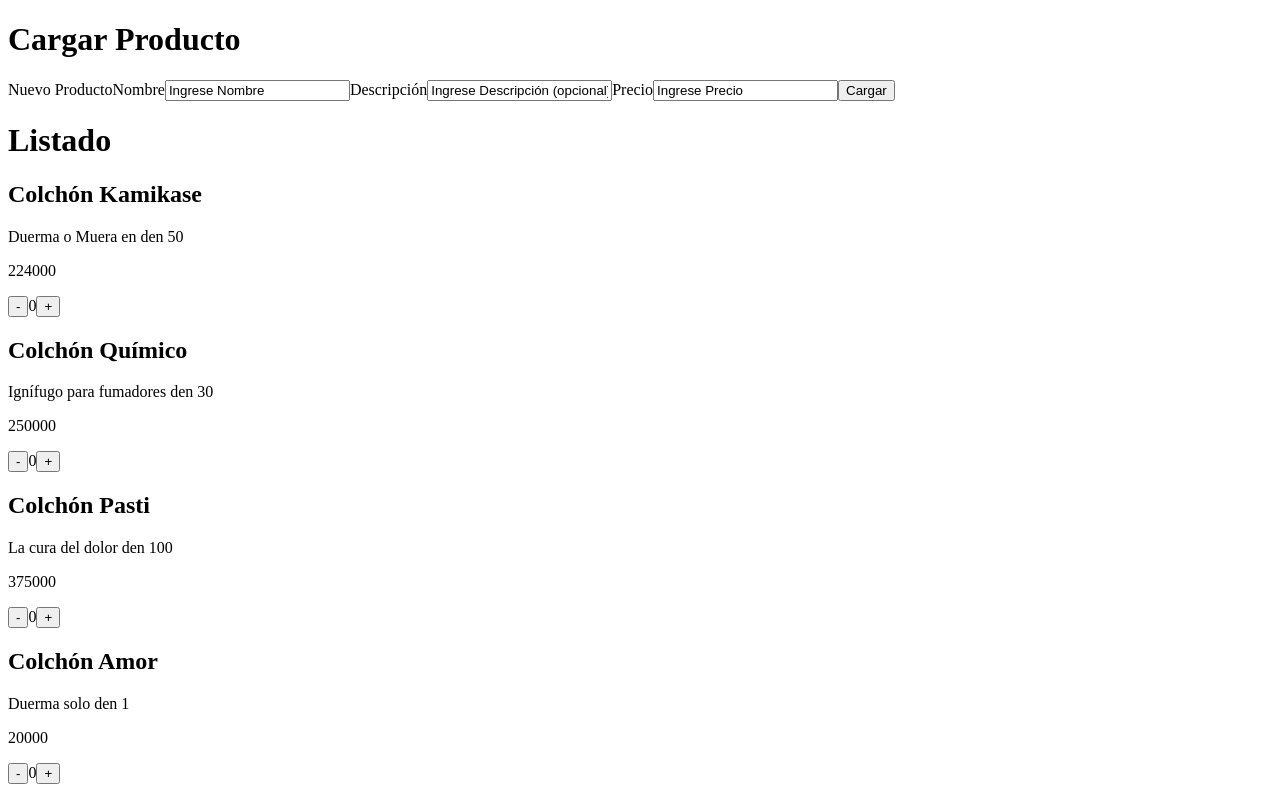
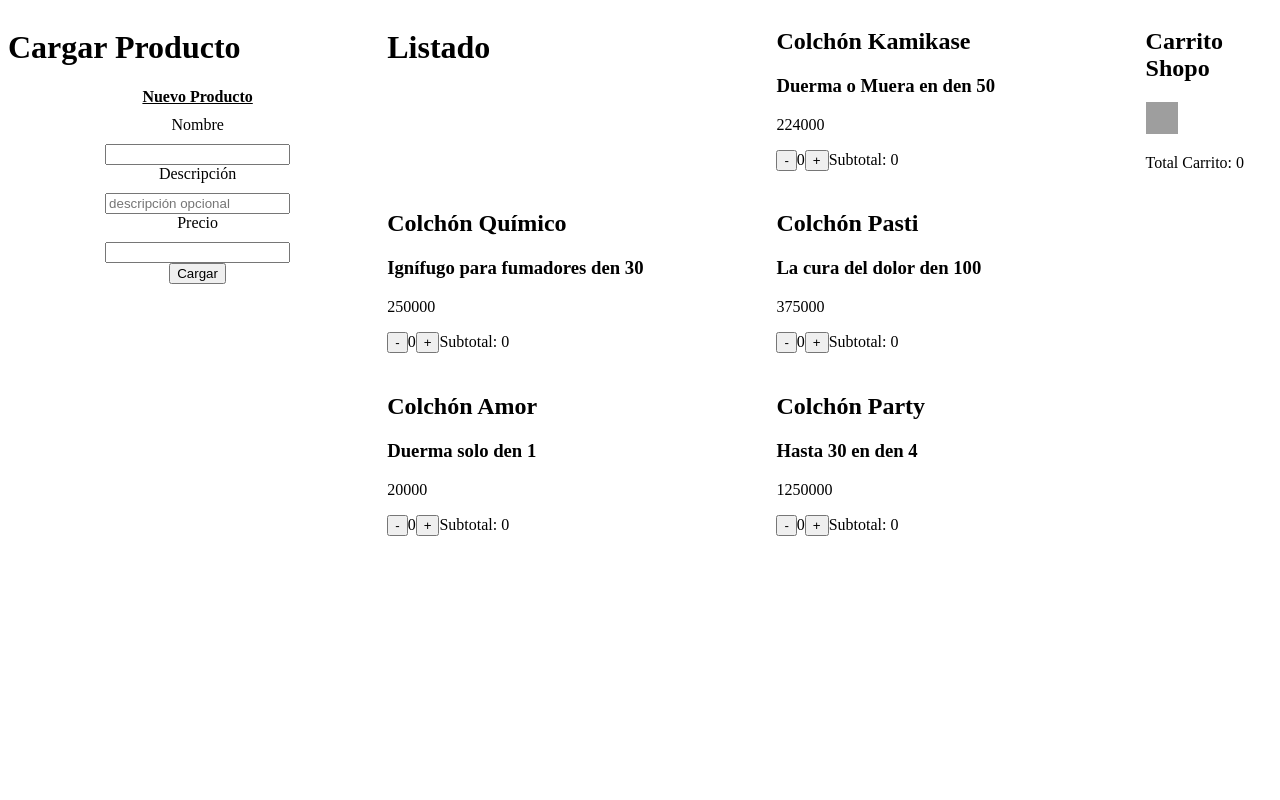
Before and after one commit to LucasEscribe/CarritoShopa, a React (Vite) app in the folder carritoShopa/: page / in a window 1280 px wide. Shown: the top 800 px of the page. Built offline with nearby package versions, Linux system fonts and the light colour scheme; grey boxes are pictures that could not be loaded.

Commit message:
Css comenzado

```diff
--- a/carritoShopa/src/app/components/Cart/Total.tsx
+++ b/carritoShopa/src/app/components/Cart/Total.tsx
@@ -1,4 +1,4 @@
-import styles from "../Product/product.module.css";
+import styles from "./total.module.css";
 
 type ShopoProps = {
   totalPrice: number;
@@ -6,9 +6,9 @@ type ShopoProps = {
 
 function Total(props: ShopoProps) {
   return (
-    <div className={styles.load}>
+    <div className={styles.total}>
       <img src="/src/app/assets/img/ico_carrito.ico" alt="icocno_carrito" width={32} height={32} />
-      <p>{props.totalPrice}</p>
+      <p>Total Carrito: {props.totalPrice}</p>
     </div>
   );
 }
--- /dev/null
+++ b/carritoShopa/src/app/components/Cart/total.module.css
@@ -0,0 +1,3 @@
+.total {
+    padding: auto;
+}
--- a/carritoShopa/src/app/components/Product/LoadProduct.tsx
+++ b/carritoShopa/src/app/components/Product/LoadProduct.tsx
@@ -1,31 +1,89 @@
 import styles from "./product.module.css";
 import { useState } from "react";
 
-function LoadProduct() {
-  const [newName, setNewName] = useState("Ingrese Nombre");
-  const [newDescription, setNewDescription] = useState("Ingrese Descripción (opcional)");
-  const [newPrice, setNewPrice] = useState("Ingrese Precio");
+type Product = {
+  id: number;
+  name: string;
+  description: string;
+  price: number;
+};
+
+type LoadProductProps = {
+  products: Product[];
+  setProducts: React.Dispatch<React.SetStateAction<Product[]>>;
+};
+
+function LoadProduct(props: LoadProductProps) {
+  const [newName, setNewName] = useState("");
+  const [newDescription, setNewDescription] = useState("");
+  const [newPrice, setNewPrice] = useState("");
 
   const handleClick = () => {
-    setNewName("");
-    setNewDescription("");
-    setNewPrice("");
+    if (newName === "" || newPrice === "") {
+      alert("Por favor, ingrese el nombre y el precio del producto.");
+      return;
+    }
+
+    const parsedPrice = parseFloat(newPrice);
+    if (isNaN(parsedPrice)) {
+      alert("El precio debe ser un número válido.");
+      return;
+    }
+
+    const lastProductId = props.products[props.products.length - 1]?.id || 1000;
+    const newProductId = lastProductId + 1;
+    const newProduct: Product = {
+      id: newProductId,
+      name: newName,
+      description: newDescription || "",
+      price: parsedPrice,
+    };
+
+    props.setProducts([...props.products, newProduct]);
   };
+
 
   return (
     <div className={styles.load}>
       <label htmlFor="new_product">Nuevo Producto</label>
 
-      <label htmlFor="name" className={styles.inputLabel}>Nombre</label>
-      <input type="text" name="product_name" id="name" value={newName} onClick={handleClick} onChange={(event) => setNewName(event.target.value)} />
+      <label htmlFor="name" className={styles.inputLabel}>
+        Nombre
+      </label>
+      <input
+        type="text"
+        name="product_name"
+        id="name"
+        value={newName}
+        onChange={(event) => setNewName(event.target.value)}
+      />
 
-      <label htmlFor="description" className={styles.inputLabel}>Descripción</label>
-      <input type="text" name="product_description" id="description" value={newDescription} onClick={handleClick} onChange={(event) => setNewDescription(event.target.value)} />
+      <label htmlFor="description" className={styles.inputLabel}>
+        Descripción
+      </label>
+      <input
+        type="text"
+        name="product_description"
+        placeholder="descripción opcional"
+        id="description"
+        value={newDescription}
+        onChange={(event) => setNewDescription(event.target.value)}
+      />
 
-      <label htmlFor="price" className={styles.inputLabel}>Precio</label>
-      <input type="text" name="product_price" id="price" value={newPrice} onClick={handleClick} onChange={(event) => setNewPrice(event.target.value)} />
+      <label htmlFor="price" className={styles.inputLabel}>
+        Precio
+      </label>
+      <input
+        type="text"
+        name="product_price"
+        id="price"
+        value={newPrice}
+        onChange={(event) => setNewPrice(event.target.value)}
+      />
 
-      <button type="submit">Cargar</button>
+      <button type="submit" onClick={handleClick}>
+        Cargar
+      </button>
     </div>
   );
 }
--- a/carritoShopa/src/app/components/Product/Product.tsx
+++ b/carritoShopa/src/app/components/Product/Product.tsx
@@ -1,48 +1,43 @@
-import styles from "./Product.module.css";
+import styles from "./product.module.css";
+
 import { useState } from "react";
 
 type ProductProps = {
-  id: string;
+  id: number;
   name: string;
   description: string;
-  price: string | number;
+  price: number;
   updateTotal: (subtotal: number) => void;
+  removeItem: (subtotal: number) => void;
 };
 
 function Product(props: ProductProps) {
   const [quantity, setQuantity] = useState(0);
 
   const handleAddUnit = () => {
-    setQuantity(quantity + 1);
-    calculateSubtotal(quantity + 1);
+    setQuantity((quantity) => quantity + 1);
+    const subtotal = quantity * props.price;
+    props.updateTotal(subtotal);
   };
 
   const handleRemoveUnit = () => {
     if (quantity > 0) {
-      setQuantity(quantity - 1);
-      calculateSubtotal(quantity - 1);
+      setQuantity((quantity) => quantity - 1);
+      const subtotal = props.price;
+      props.removeItem(subtotal);
     }
   };
 
-  const calculateSubtotal = (newQuantity: number) => {
-    const subtotal = newQuantity * Number(props.price);
-    props.updateTotal(subtotal);
-  };
-
   return (
-    <div className={styles.product}>
-      <h2 className={styles.name}>{props.name}</h2>
-      <p className={styles.description}>{props.description}</p>
-      <p className={styles.price}>{props.price}</p>
-
-      <div className={styles.unitContainer}>
-        <button className={styles.unitButton} onClick={handleRemoveUnit}>
-          -
-        </button>
-        <span className={styles.quantity}>{quantity}</span>
-        <button className={styles.unitButton} onClick={handleAddUnit}>
-          +
-        </button>
+    <div className={styles.product_container}>
+      <h2>{props.name}</h2>
+      <h3>{props.description}</h3>
+      <p>{props.price}</p>
+      <div>
+        <button onClick={handleRemoveUnit}>-</button>
+        <span>{quantity}</span>
+        <button onClick={handleAddUnit}>+</button>
+        <span>Subtotal: {quantity * props.price}</span>
       </div>
     </div>
   );
--- a/carritoShopa/src/app/components/Product/product.module.css
+++ b/carritoShopa/src/app/components/Product/product.module.css
@@ -1,7 +1,21 @@
-.product{
+.product_container{
     padding: auto;
 }
 
 .load {
-    padding: auto;
+    display: flex;
+    flex-direction: column;
+    height: 100%;
+    justify-content: center;
+    align-items: center;
+    margin: 20px;
 }
+
+.load label {
+    margin-bottom: 10px;
+}
+
+.load label[for="new_product"] {
+    font-weight: bold;
+    text-decoration: underline;
+  }
--- a/carritoShopa/src/app/screens/Home/index.tsx
+++ b/carritoShopa/src/app/screens/Home/index.tsx
@@ -1,65 +1,80 @@
-import { useState } from "react";
-import "../../../global.css";
-
 import Product from "../../components/Product/Product.tsx";
 import LoadProduct from "../../components/Product/LoadProduct.tsx";
 import Total from "../../components/Cart/Total.tsx";
 
+import "./style.modules.css";
+
+import { useState } from "react";
+
+
 function App() {
   const [totalPrice, setTotalPrice] = useState(0);
+  const [products, setProducts] = useState([
+    {
+      id: Date.now().toString(),
+      name: "Colchón Kamikase",
+      description: "Duerma o Muera en den 50",
+      price: 224000,
+    },
+    {
+      id: Date.now().toString(),
+      name: "Colchón Químico",
+      description: "Ignífugo para fumadores den 30",
+      price: 250000,
+    },
+    {
+      id: Date.now().toString(),
+      name: "Colchón Pasti",
+      description: "La cura del dolor den 100",
+      price: 375000,
+    },
+    {
+      id: Date.now().toString(),
+      name: "Colchón Amor",
+      description: "Duerma solo den 1",
+      price: 20000,
+    },
+    {
+      id: Date.now().toString(),
+      name: "Colchón Party",
+      description: "Hasta 30 en den 4",
+      price: 1250000,
+    },
+  ]);
 
   const updateTotal = (subtotal: number) => {
-    setTotalPrice(totalPrice + subtotal);
+    setTotalPrice((prevTotalPrice) => prevTotalPrice + subtotal);
+  };
+
+  const removeItem = (subtotal: number) => {
+    setTotalPrice((prevTotalPrice) => prevTotalPrice - subtotal);
   };
 
   return (
     <main>
       <div className="side_left">
         <h1 className="title_left">Cargar Producto</h1>
-        <LoadProduct />
+        <LoadProduct products={products} setProducts={setProducts} />
       </div>
+
 
       <div className="center">
         <h1 className="title_center">Listado</h1>
-        <Product
-          id="1001"
-          name="Colchón Kamikase"
-          description="Duerma o Muera en den 50"
-          price={224000}
-          updateTotal={updateTotal}
-        />
-        <Product
-          id="1002"
-          name="Colchón Químico"
-          description="Ignífugo para fumadores den 30"
-          price={250000}
-          updateTotal={updateTotal}
-        />
-        <Product
-          id="1003"
-          name="Colchón Pasti"
-          description="La cura del dolor den 100"
-          price={375000}
-          updateTotal={updateTotal}
-        />
-        <Product
-          id="1004"
-          name="Colchón Amor"
-          description="Duerma solo den 1"
-          price={20000}
-          updateTotal={updateTotal}
-        />
-        <Product
-          id="1005"
-          name="Colchón Party"
-          description="Hasta 30 en den 4"
-          price={1250000}
-          updateTotal={updateTotal}
-        />
+        {products.map((product) => (
+          <Product
+            key={product.id}
+            id={product.id}
+            name={product.name}
+            description={product.description}
+            price={product.price}
+            updateTotal={updateTotal}
+            removeItem={removeItem}
+          />
+        ))}
       </div>
 
       <div className="side_right">
-        <h2 className="title_right">Total</h2>
+        <h2 className="title_right">Carrito Shopo</h2>
         <Total totalPrice={totalPrice} />
       </div>
     </main>
--- a/carritoShopa/src/app/screens/Home/style.modules.css
+++ b/carritoShopa/src/app/screens/Home/style.modules.css
@@ -1,3 +1,21 @@
-.side_left{
-    margin-top: auto;
+.side_left {
+    height: 100%;
+    width: 30%;
+    float: left;
+    justify-content: left;
 }
+
+.center {
+    height: 100%;
+    width: 60%;
+    float: left;
+    display: grid;
+    grid-template-columns: repeat(auto-fill, minmax(250px, 1fr));
+    grid-gap: 20px;
+}
+
+.side_right {
+    height: 100%;
+    width: 10%;
+    float: right;
+}
```
